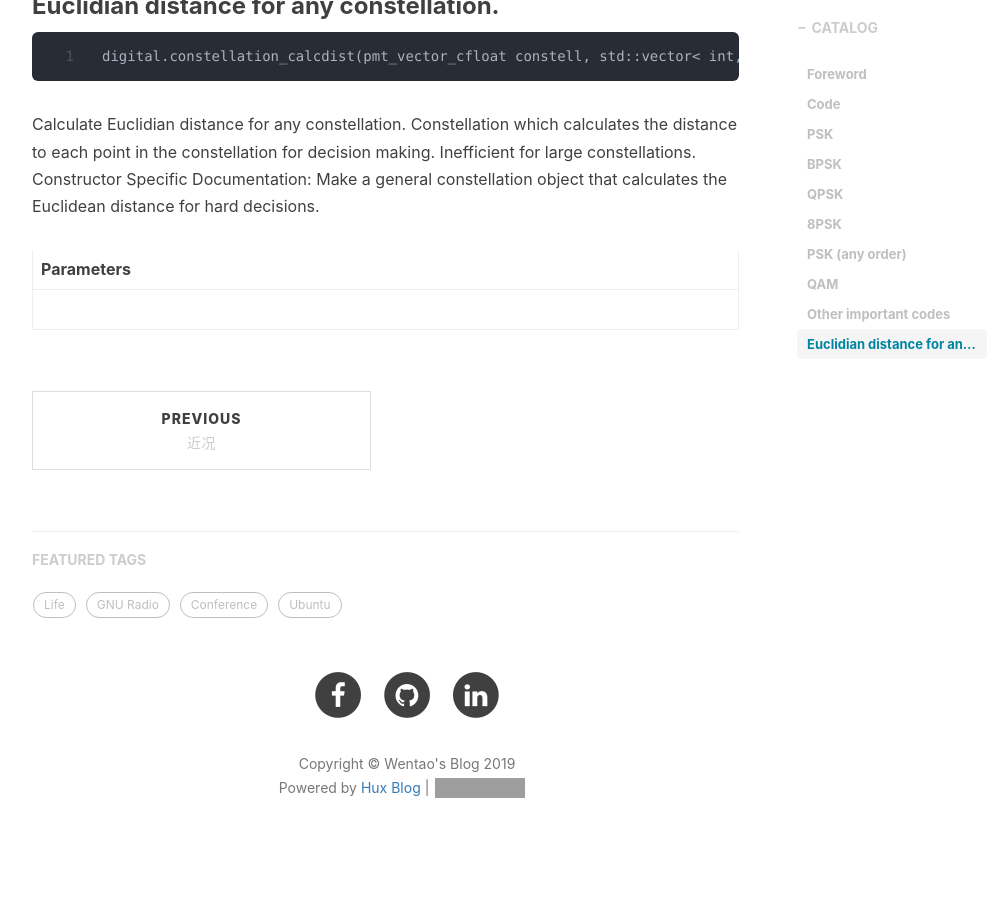
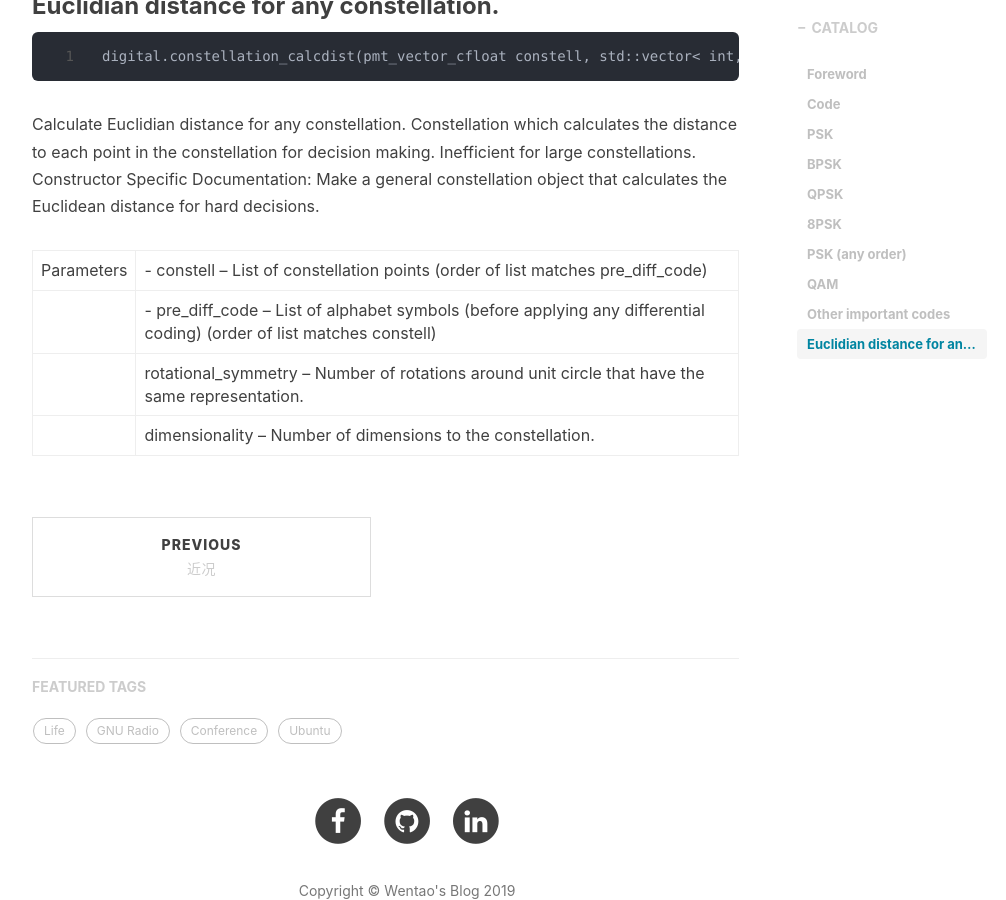
Before and after one commit to csxmt123/zhouwt612.github.io, a Jekyll site: the page built from _posts/2019-10-19-GNU Radio modulation scheme.md, in a window 1280 px wide and 900 px high, scrolled down 2379 px. Shown: the whole window, without its empty margins (233-1239 px from the left). Built offline with Jekyll 4.4.1, drawn with Linux system fonts in a browser that asks for light colours; nearby versions of some CDN libraries; comment, search, counter and statistics services are not loaded; grey boxes are pictures that could not be loaded.

Commit message:
Update 2019-10-19-GNU Radio modulation scheme.md

```diff
--- a/_posts/2019-10-19-GNU Radio modulation scheme.md
+++ b/_posts/2019-10-19-GNU Radio modulation scheme.md
@@ -78,6 +78,7 @@ Constellation which calculates the distance to each point in the constellation f
 Constructor Specific Documentation:
 Make a general constellation object that calculates the Euclidean distance for hard decisions.
 
-|Parameters|
-|   ----   |
-|          |
+|Parameters| - constell – List of constellation points (order of list matches pre_diff_code)|
+|          | - pre_diff_code – List of alphabet symbols (before applying any differential coding) (order of list matches constell) |
+|          |rotational_symmetry – Number of rotations around unit circle that have the same representation.|
+|          |dimensionality – Number of dimensions to the constellation.|
```
